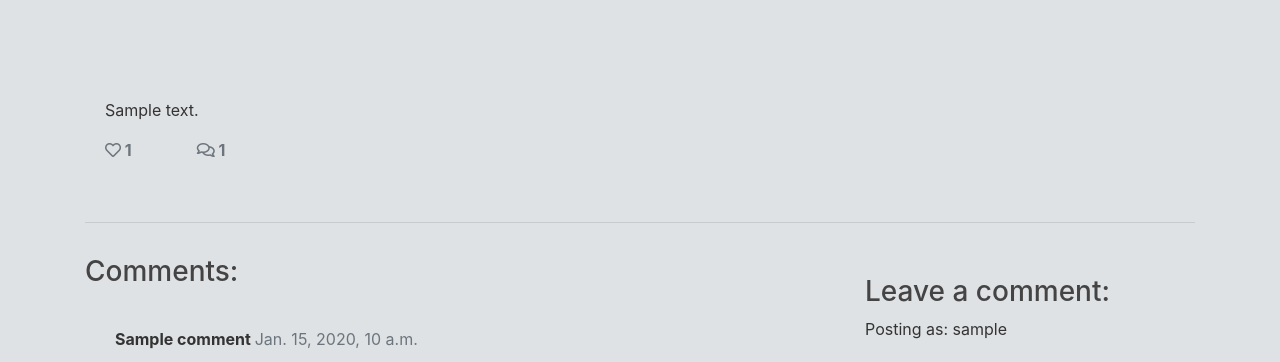
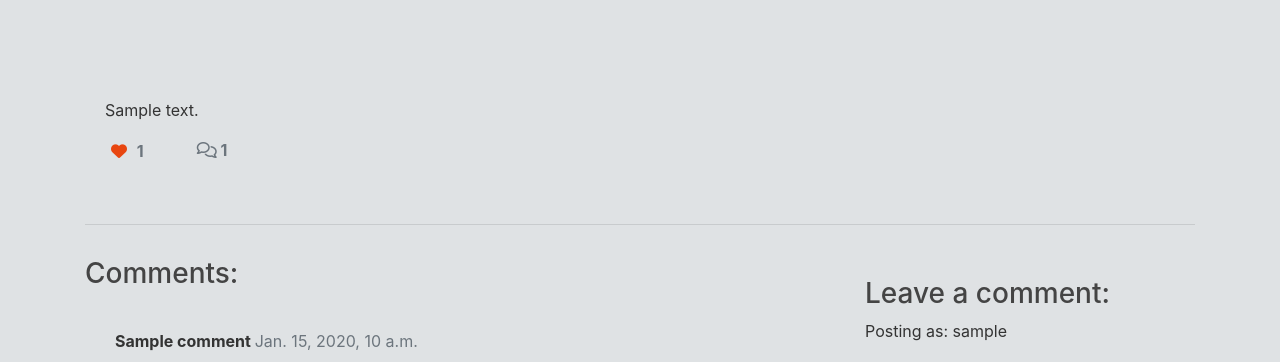
Before and after one commit to anahita83radfar/Django-Blog-Project, a Django app: a page that uses templates/base.html in a window 1280 px wide. Shown: the part 298-660 px from the top of the page. Run offline with Django 3.2, Linux system fonts and the light colour scheme; a user stored in the database is signed in; tables that the repository leaves empty hold one stand-in row (values such as "Sample post"); some libraries are stand-ins or nearby versions.

Commit message:
Add the like buttons and view

```diff
--- a/blog/urls.py
+++ b/blog/urls.py
@@ -5,4 +5,5 @@ urlpatterns = [
     path('', views.PostList.as_view(), name='home'),
     path('about/', views.about, name='about'),
     path('<slug:slug>/', views.PostDetail.as_view(), name='post_detail'),
+    path('like/<slug:slug>/', views.PostLike.as_view(), name='post_like'),
 ]
--- a/blog/views.py
+++ b/blog/views.py
@@ -1,5 +1,6 @@
-from django.shortcuts import render, get_object_or_404
+from django.shortcuts import render, get_object_or_404, reverse
 from django.views import generic, View
+from django.http import HttpResponseRedirect
 from .models import Post
 from .forms import CommentForm
 
@@ -66,5 +67,17 @@ class PostDetail(View):
         )
 
 
+class PostLike(View):
+
+    def post(self, request, slug, *args, **kwargs):
+        post = get_object_or_404(Post, slug=slug)
+        if post.likes.filter(id=request.user.id).exists():
+            post.likes.remove(request.user)
+        else:
+            post.likes.add(request.user)
+
+        return HttpResponseRedirect(reverse('post_detail', args=[slug]))
+
+
 def about(request):
     return render(request, 'about.html', {'title': 'About'})
--- a/static/css/style.css
+++ b/static/css/style.css
@@ -129,3 +129,16 @@ ul {
   color: #a78471;
   text-decoration: none;
 }
+
+.btn-like {
+  color: #E84610;
+  border: none;
+  background: transparent;
+}
+
+.btn-like:hover,
+.btn-like:active {
+  color: #E84610;
+  border: none;
+  background: transparent;
+}
--- a/templates/base.html
+++ b/templates/base.html
@@ -16,7 +16,7 @@
     <link rel="stylesheet" href="https://cdn.jsdelivr.net/npm/bootstrap@4.0.0/dist/css/bootstrap.min.css" integrity="sha384-Gn5384xqQ1aoWXA+058RXPxPg6fy4IWvTNh0E263XmFcJlSAwiGgFAW/dAiS6JXm" crossorigin="anonymous">
     <link rel="stylesheet" href="{% static 'css/style.css' %}">
 
-    <link rel="stylesheet" href="https://cdnjs.cloudflare.com/ajax/libs/font-awesome/5.15.3/css/all.min.css">
+    <link rel="stylesheet" href="https://cdnjs.cloudflare.com/ajax/libs/font-awesome/6.1.1/css/all.min.css">
 
     {% if title %}
         <title>Developers Blog - {{ title }}</title>
--- a/templates/post_detail.html
+++ b/templates/post_detail.html
@@ -32,8 +32,25 @@
                 <div class="row">
 
                     <div class="col-1">
-                        <strong class="text-secondary"><i class="far fa-heart"></i> {{ post.number_of_likes }} </strong>
+                        <strong>
+                            {% if user.is_authenticated %}
+                            <form class="d-inline" action="{% url 'post_like' post.slug %}" method="POST">
+                                {% csrf_token %}
+                                {% if liked %}
+                                <button type="submit" name="blogpost_id" value="{{post.slug}}" class="btn-like"><i class="fas fa-heart"></i></button>
+                                {% else %}
+                                <button type="submit" name="blogpost_id" value="{{post.slug}}" class="btn-like"><i class="far fa-heart"></i></button>
+                                {% endif %}
+                            </form>
+                            {% else %}
+                            <span>
+                            <span class="text-secondary"><i class="far fa-heart"></i></span>
+                            {% endif %}
+                            <span class="text-secondary">{{ post.number_of_likes }}</span>
+                            </span>
+                        </strong>
                     </div>
+
                     <div class="col-1">
                         {% with comments.count as total_comments %}
                         <strong class="text-secondary"><i class="far fa-comments"></i>
```
